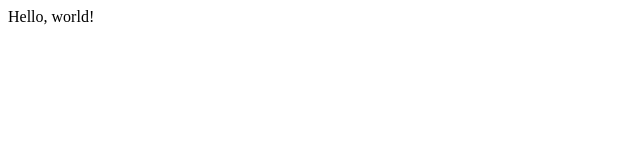
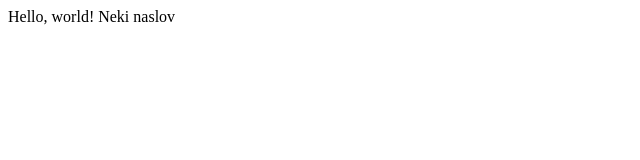
Before and after one commit to dusankaK/Vezba, a plain HTML site: page index.html in a window 1280 px wide. Shown: the full height of the page, 0-640 px from the left. Drawn offline with Linux system fonts and the light colour scheme.

Commit message:
added some text iss5

```diff
--- a/index.html
+++ b/index.html
@@ -1,9 +1,12 @@
 <!DOCTYPE html>
-<html>
+
 <head>
 	<title></title>
 </head>
 <body>
 	Hello, world!
+	Neki naslov
+
 </body>
+
 </html>
```
